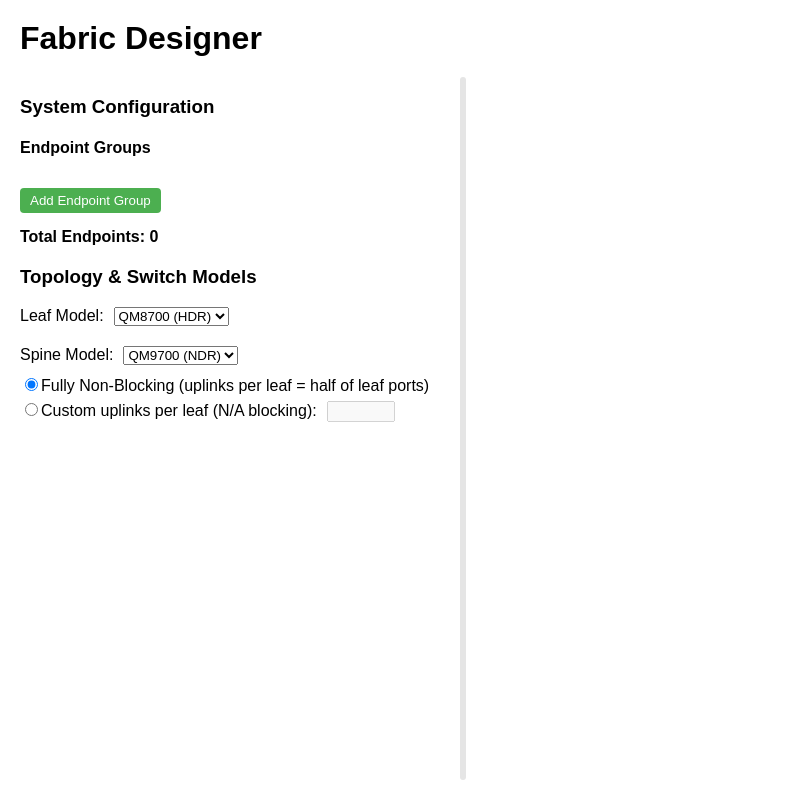
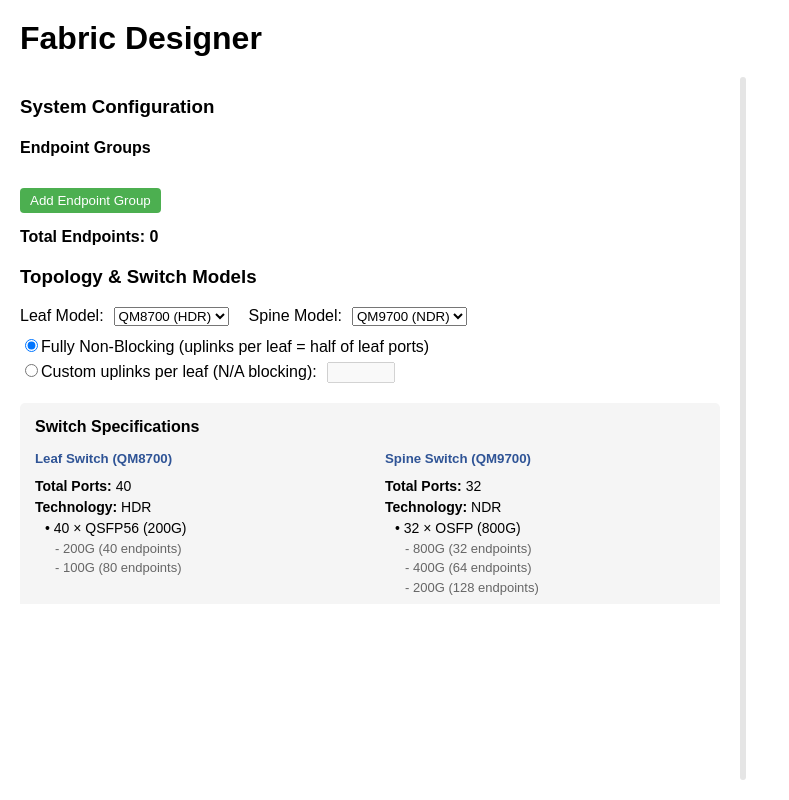
Before and after one commit to NicoMittenzwey/fabric-designer, a React (Vite) app: page / in a window 1280 px wide. Shown: the whole page, without its empty margins (0-789 px from the left). Built offline with nearby package versions, Linux system fonts and the light colour scheme.

Commit message:
Fixed single switch usage bug, improved UI

```diff
--- a/src/App.jsx
+++ b/src/App.jsx
@@ -6,7 +6,7 @@ import FabricGraph from './components/FabricGraph.jsx';
 function App() {
   const [fabricData, setFabricData] = useState(null);
   // Resizable left panel width (System Config / Results)
-  const [leftWidth, setLeftWidth] = useState(420);
+  const [leftWidth, setLeftWidth] = useState(700);
   const [isResizing, setIsResizing] = useState(false);
   const startXRef = useRef(0);
   const startWidthRef = useRef(0);
@@ -72,7 +72,7 @@ function App() {
           {/* Input form - fixed height */}
           <div style={{
             minHeight: 0,
-            maxHeight: '50%',
+            maxHeight: '75%',
             overflowY: 'auto',
             flexShrink: 0
           }}>
--- a/src/components/InputForm.jsx
+++ b/src/components/InputForm.jsx
@@ -161,9 +161,9 @@ function InputForm({ setFabricData }) {
     }
 
     // Corner Case 1: Check if endpoints fit in a single leaf switch (no fabric needed)
-    if (requiredDownlinkPortsTotal <= remainingDownlinkPorts) {
+    if (requiredDownlinkPortsTotal <= leafPorts) {
       const downlinkSpeed = portSpec?.max_speed_gbps ? `${portSpec.max_speed_gbps}G` : 'N/A';
-      alert(`All ${getTotalEndpoints()} endpoints fit in a single ${leafModel.model} switch (${remainingDownlinkPorts} ${downlinkSpeed} downlink ports available).\n\nNo fabric required - use a single switch instead.`);
+      alert(`All ${getTotalEndpoints()} endpoints fit in a single ${leafModel.model} switch (${leafPorts}x ${downlinkSpeed} downlink ports available).\n\nNo fabric required - use a single switch instead.`);
       return;
     }
 
@@ -380,7 +380,7 @@ function InputForm({ setFabricData }) {
               <div><strong>Technology:</strong> {switches[leafModelIndex]?.technology}</div>
               {switches[leafModelIndex]?.ports?.map((port, idx) => (
                 <div key={idx} style={{ marginLeft: '10px' }}>
-                  • {port.count} × {port.port_type} ({port.max_speed_gbps}G max)
+                  • {port.count} × {port.port_type} ({port.max_speed_gbps}G)
                   {port.split_support && port.split_support.length > 1 && (
                     <div style={{ marginLeft: '10px', fontSize: '13px', color: '#666' }}>
                       {port.split_support.map((split, splitIdx) => {
@@ -407,7 +407,7 @@ function InputForm({ setFabricData }) {
               <div><strong>Technology:</strong> {switches[spineModelIndex]?.technology}</div>
               {switches[spineModelIndex]?.ports?.map((port, idx) => (
                 <div key={idx} style={{ marginLeft: '10px' }}>
-                  • {port.count} × {port.port_type} ({port.max_speed_gbps}G max)
+                  • {port.count} × {port.port_type} ({port.max_speed_gbps}G)
                   {port.split_support && port.split_support.length > 1 && (
                     <div style={{ marginLeft: '10px', fontSize: '13px', color: '#666' }}>
                       {port.split_support.map((split, splitIdx) => {
```
